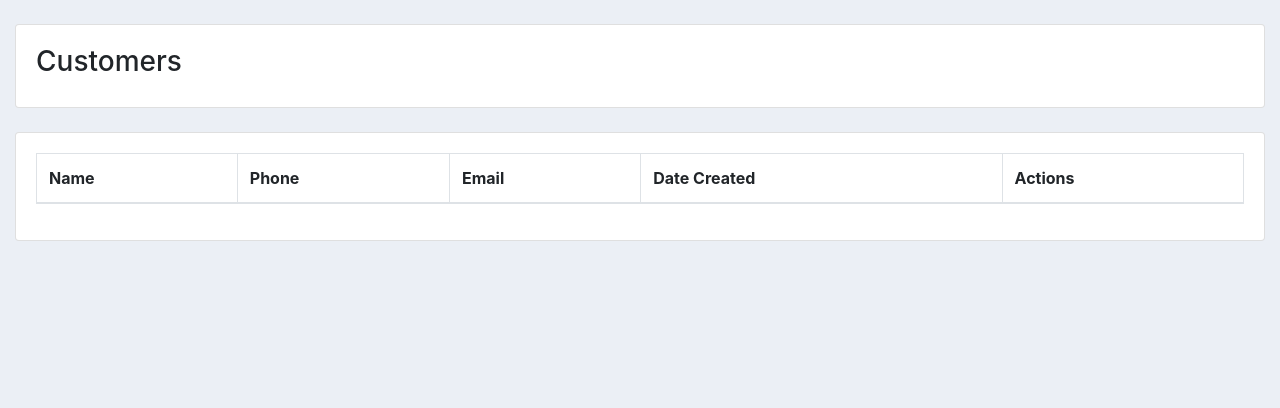
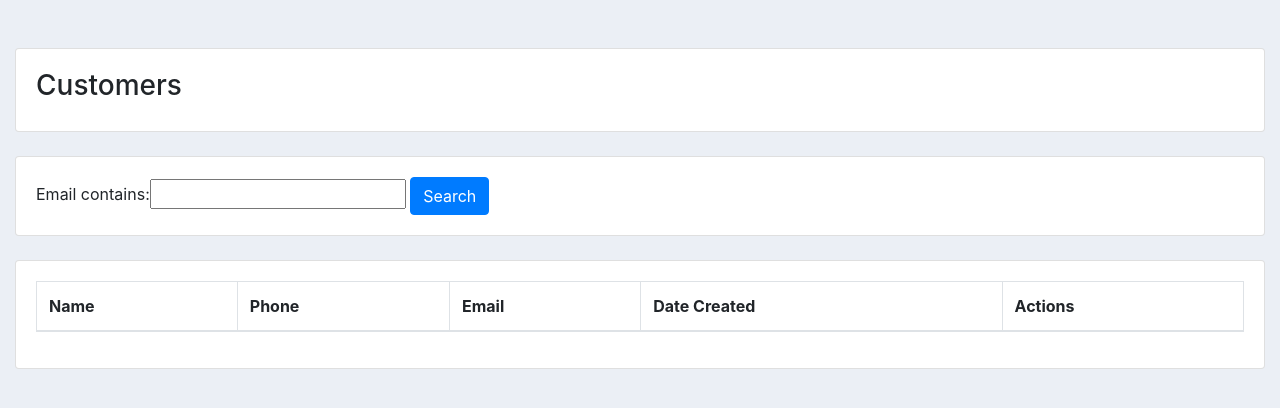
Before and after one commit to JorgeGalingP/python-CMR, a Django app: page /customers/ in a window 1280 px wide. Shown: the part 56-464 px from the top of the page. Run offline with Django 3.2, Linux system fonts and the light colour scheme; lists and menus that the app fills with data are empty; some libraries are stand-ins or nearby versions.

Commit message:
Added a search by email form in customers template

```diff
--- a/account/filters.py
+++ b/account/filters.py
@@ -1,7 +1,7 @@
 import django_filters
 from django_filters import DateFilter, CharFilter
 
-from .models import Order
+from .models import Order, Customer
 
 class OrderFilter(django_filters.FilterSet):
     start_date = DateFilter(field_name='date_created', lookup_expr='gte', label='Starts at')
@@ -13,3 +13,12 @@ class OrderFilter(django_filters.FilterSet):
         model = Order
         fields = '__all__'
         exclude=['customer', 'date_created']
+
+
+class CustomerFilter(django_filters.FilterSet):
+    email = CharFilter(field_name='email', lookup_expr='icontains')
+
+    class Meta:
+        model = Customer
+        fields = '__all__'
+        exclude=['name', 'phone', 'date_created']
--- a/account/templates/account/all_customers.html
+++ b/account/templates/account/all_customers.html
@@ -1,11 +1,22 @@
 {% extends 'account/main.html' %}
 
 {% block content %}
+
 <br>
     <div class="row">
         <div class="col-md">
+            <br>
             <div class="card card-body">
                 <h3>Customers</h3>
+            </div>
+            <br>
+            <div class="card card-body">
+                <form method="get">
+
+                {{ filter.form }}
+
+                <button class="btn btn-primary" type="submit">Search</button>
+            </form>
             </div>
             <br>
             <div class="card card-body">
--- a/account/views.py
+++ b/account/views.py
@@ -3,7 +3,7 @@ from django.http import HttpResponse
 from django.core.paginator import Paginator
 from .models import Order, Customer, Product
 from .forms import OrderForm
-from .filters import OrderFilter
+from .filters import OrderFilter, CustomerFilter
 
 
 def home(request):
@@ -34,7 +34,10 @@ def all_products(request):
 def all_customers(request):
     customers = Customer.objects.all()
 
-    return render(request, 'account/all_customers.html', {'customers': customers})
+    filter = CustomerFilter(request.GET, queryset=customers)
+    customers_filtered = filter.qs
+
+    return render(request, 'account/all_customers.html', {'customers': customers_filtered, 'filter': filter})
 
 
 def all_orders(request):
```
